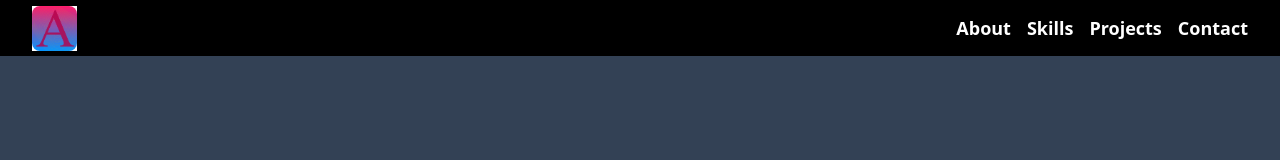
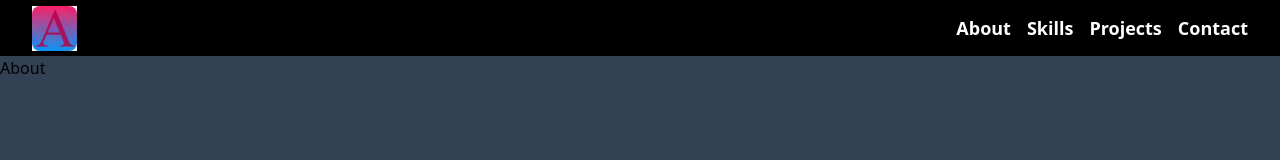
Before and after one commit to amitkumar256/myportfolio, a Next.js app: page / in a window 1280 px wide. Shown: the top 160 px of the page. Built offline with nearby package versions, Linux system fonts and the light colour scheme.

Commit message:
commit 2

```diff
--- /dev/null
+++ b/components/About.jsx
@@ -0,0 +1,7 @@
+import React from "react";
+
+const About = () => {
+  return <div>About</div>;
+};
+
+export default About;
--- a/pages/index.js
+++ b/pages/index.js
@@ -1,3 +1,4 @@
+import About from '@/components/About'
 import Navbar from '@/components/Navbar'
 import React from 'react'
 
@@ -5,6 +6,7 @@
   return (
     <div className='bg-slate-700 h-screen'>
     <Navbar/>
+    <About/>
     </div>
 
   )
```
